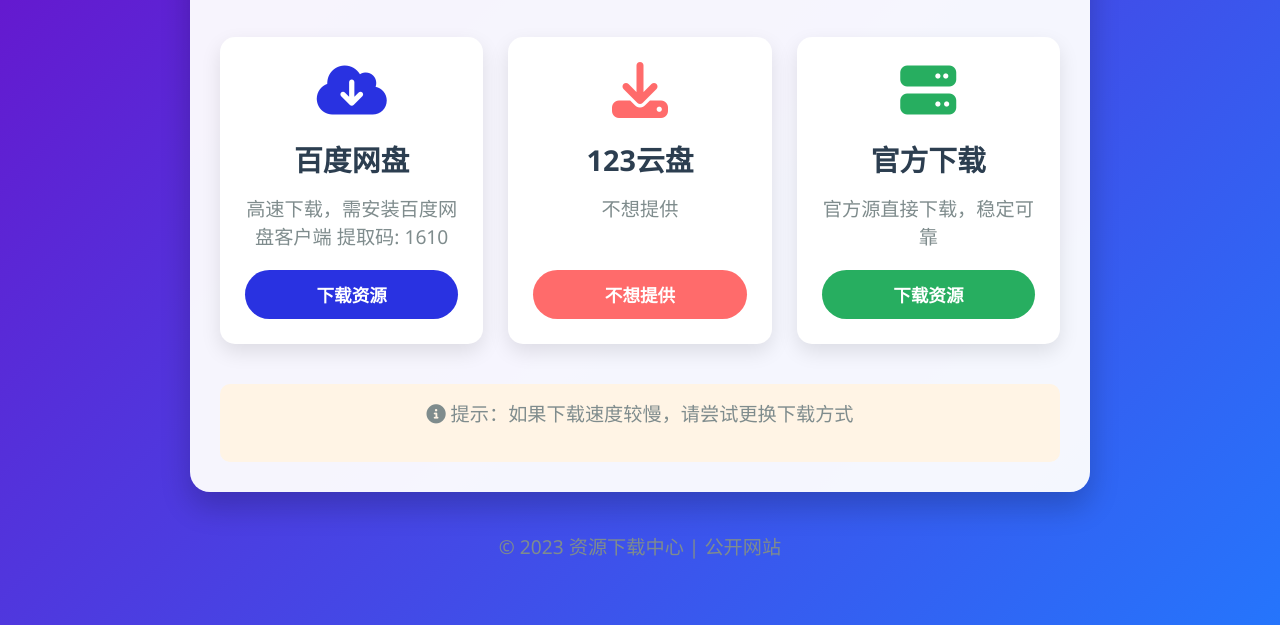
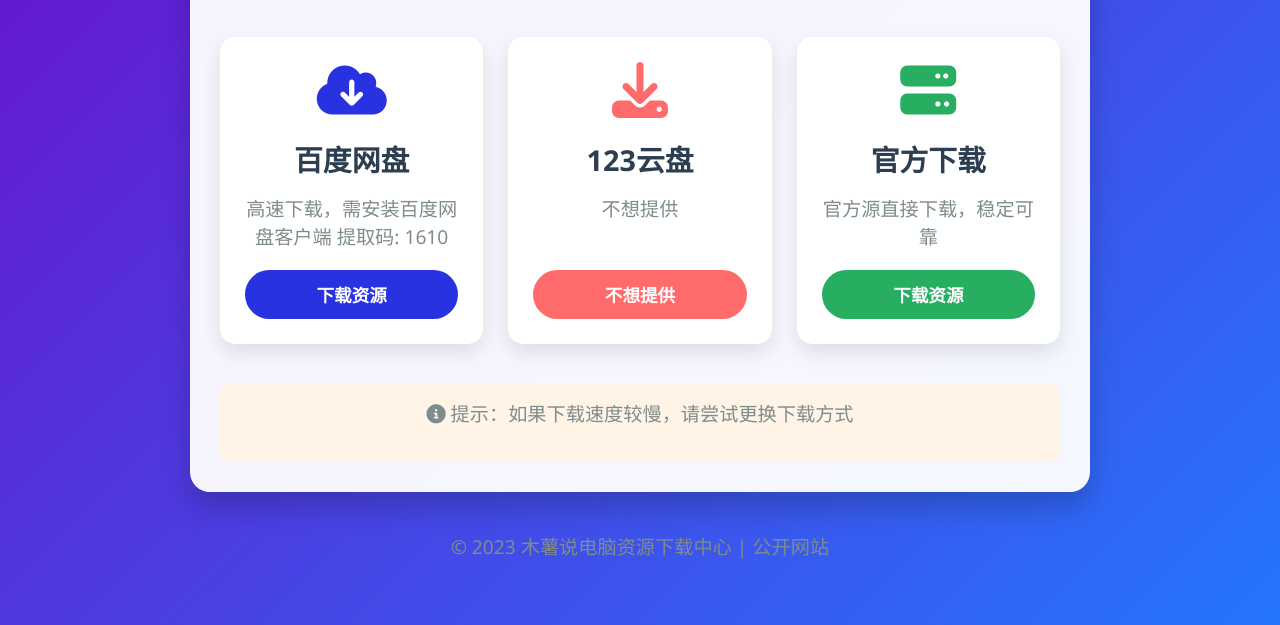
Before and after one commit to mssdn1610/mssdn1610.github.io, a plain HTML site: page shars2.html in a window 1280 px wide. Shown: the part 175-800 px from the top of the page. Drawn offline with Linux system fonts and the light colour scheme.

Commit message:
Update shars2.html

```diff
--- a/shars2.html
+++ b/shars2.html
@@ -213,7 +213,7 @@
     </div>
 
     <footer>
-        <p>© 2023 资源下载中心 | 公开网站</p>
+        <p>© 2023 木薯说电脑资源下载中心 | 公开网站</p>
     </footer>
 
     <script>
```
